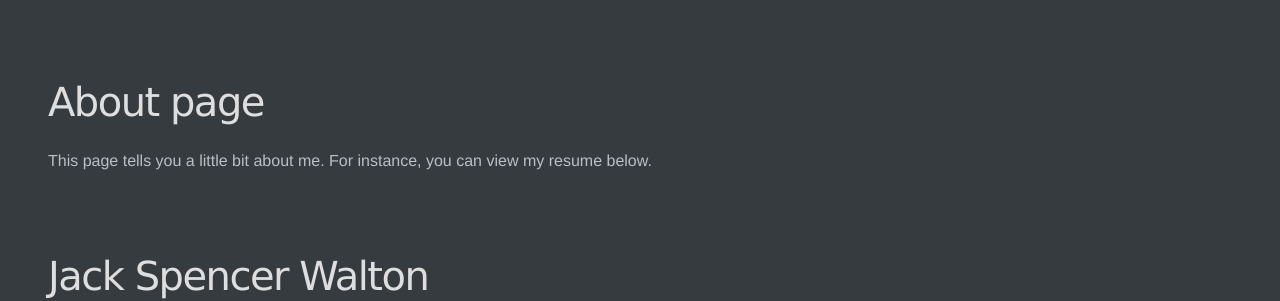
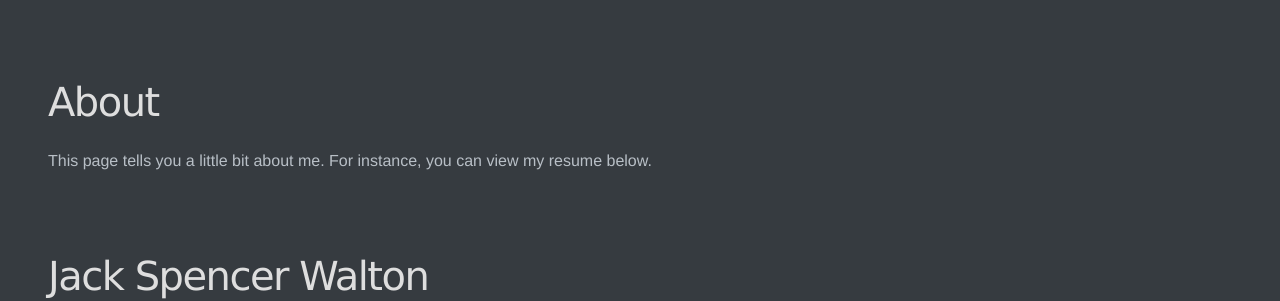
Before and after one commit to Jack-Walton/jack-walton.github.io, a Jekyll site: the page built from about.md, in a window 1280 px wide. Shown: the top 301 px of the page. Built offline with Jekyll 4.4.1, drawn with Linux system fonts in a browser that asks for light colours.

Commit message:
Update about.md

```diff
--- a/about.md
+++ b/about.md
@@ -2,7 +2,7 @@
 layout: default
 title: About
 ---
-# About page
+# About
 
 This page tells you a little bit about me. For instance, you can view my resume below.
 
```
